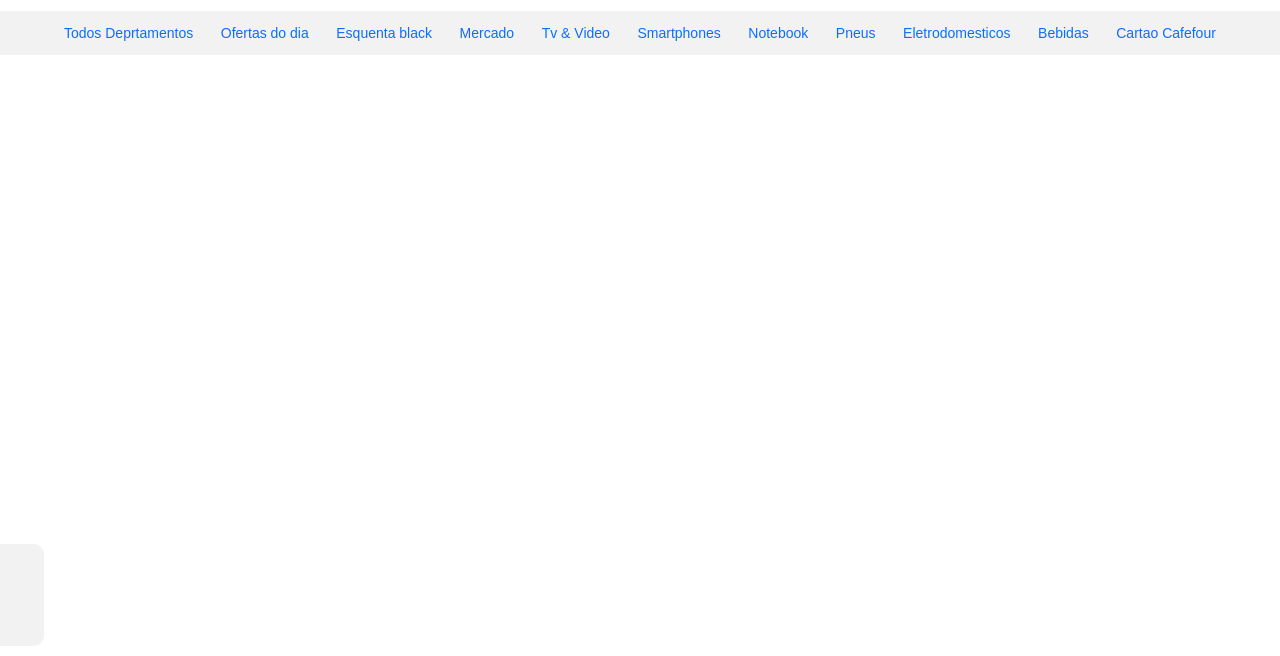
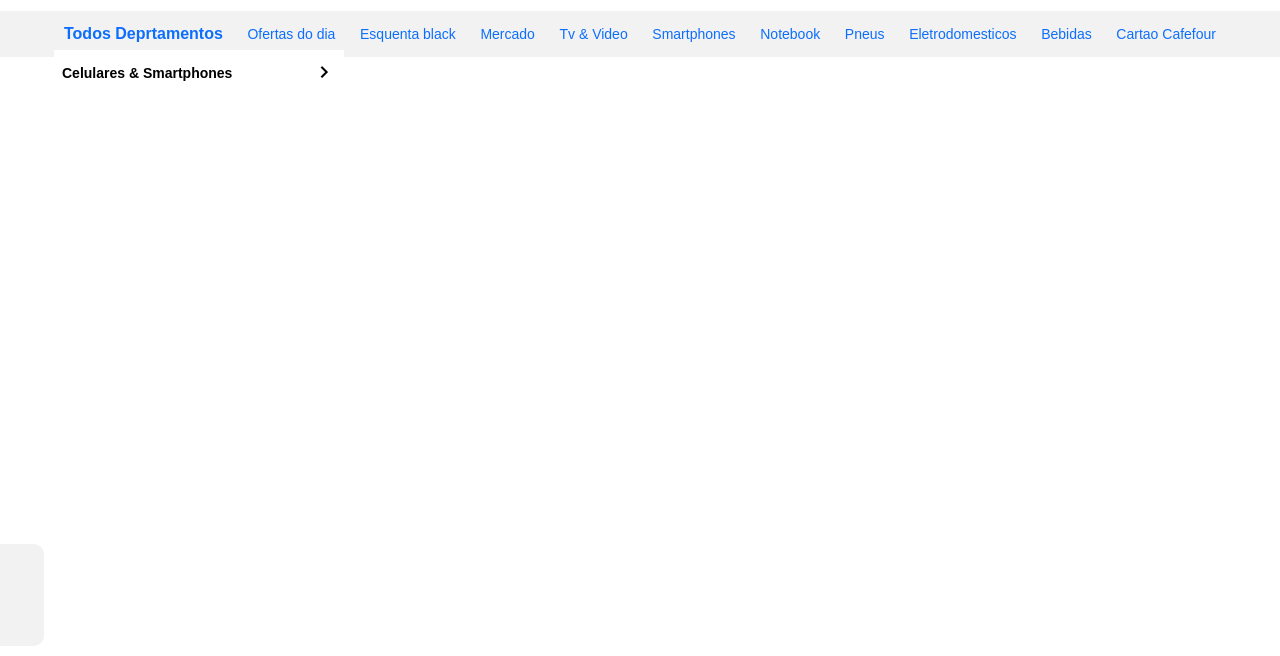
Before and after one commit to thiagoss2/projeto-carrefour, a plain HTML site: page index.html in a window 1280 px wide. Shown: the part 144-800 px from the top of the page. Drawn offline with nearby package versions, Linux system fonts and the light colour scheme.

Commit message:
completando mais algumas coisas

```diff
--- a/css/estilos.css
+++ b/css/estilos.css
@@ -307,6 +307,7 @@ body {
 
 }
 
+
 .menu-departamentos__item-lista {
 
    position: relative;
@@ -319,26 +320,48 @@ body {
 
 .menu-departamentos-dropdown {
    position: absolute;
-   top: 40.99px;
-
-   visibility: hidden;
-   opacity: 0;
+   top: 34px;
+   visibility: visible   ;
+   opacity: 1;
+   background-color:var(--cor-fundo-body);
+   padding: 10px 8px ;
+   left: -10px;
+   font-size: 14px;
+   width: 290px;
+   text-transform: capitalize;
 
 
 }
 
 .menu-departamentos__item-lista:hover  .menu-departamentos-dropdown{
    visibility: visible;
-   opacity: 1;
 
-}
-.menu-departamentos-Sdropdown__lista {
 
 }
 
-.menu-departamentos-dropdown__link {
+.menu-departamentos__item-lista:nth-child(1){
+   font-size: 16px;
+   font-weight: bold;
 
 }
+
+
+
+.menu-departamentos-dropdown__link {
+   display: flex;
+   justify-content: space-between;
+   align-items: center;
+   font-size: 14px;
+   color: var(--cor-escura);
+
+}
+
+.menu-departamentos-dropdown__link i {
+   font-size: 25px;
+   color: var(--cor-escura);
+
+}
+
 
 
 
--- a/index.html
+++ b/index.html
@@ -221,9 +221,9 @@
                <!-- DROPDOWN DEPARTAMENTOS -->
 
                <ul class="menu-departamentos-dropdown">
-                  <li class="menu-departamentos-Sdropdown__lista">
+                  <li class="menu-departamentos-dropdown__lista">
                      <a href="#" class="menu-departamentos-dropdown__link">
-                        celulares & smartphones
+                      <p class="menu-departamentos-dropdown__texto">celulares & smartphones</p>
                         <i class='bx bx-chevron-right'></i>
                      </a>
                   </li>
```
